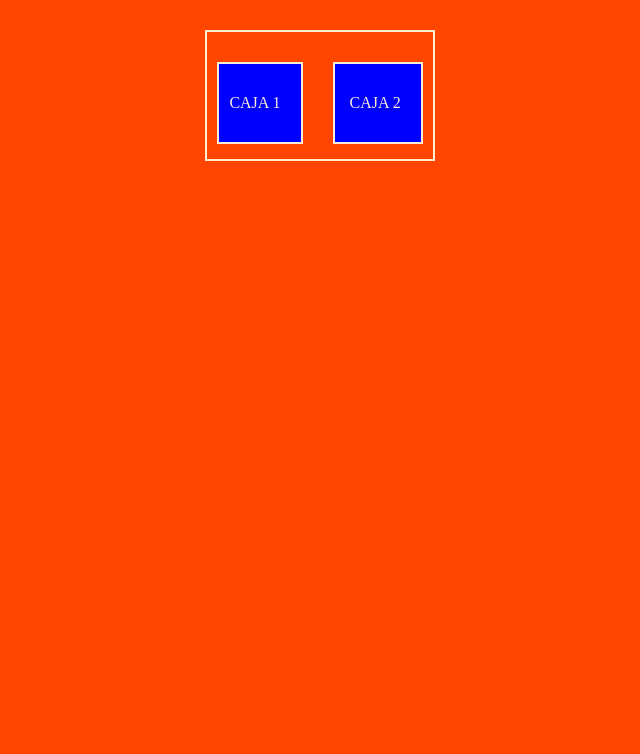
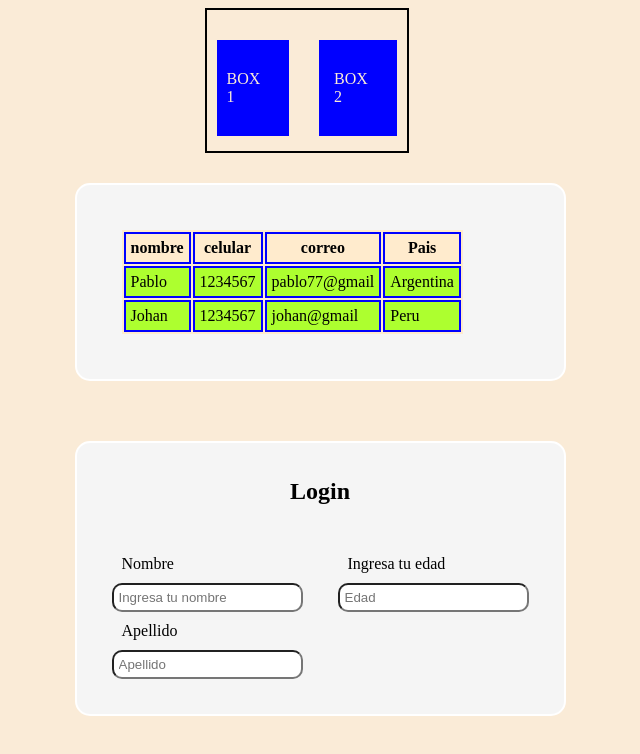
Before and after one commit to JPgitidaho/Curso-Funval, a plain HTML site: page Dia tres/index.html in a window 1280 px wide. Shown: the whole page, without its empty margins (320-960 px from the left). Drawn offline with Linux system fonts and the light colour scheme.

Commit message:
actualization

```diff
--- a/Dia tres/base.css
+++ b/Dia tres/base.css
@@ -1,21 +1,27 @@
-* {
-  margin: 0;
-  padding: 0;
+
+body {
+  background-color: antiquewhite;
 }
-body {
-  background-color: orangered;
-  display: flex;
-  justify-content: center;
+main {
+  display: grid;
+  grid-template-columns: repeat(3, 1fr);
+
+
 }
-.caja-contenedor,
-.caja-contenedor-2 {
+.boxs {
+grid-column: 2;
+margin-left: 160px;
+display: flex;
+border:solid 2px black;
+width: 200px;
+}
+.caja-contenedor-1,
+.caja-contenedor-2{
   background-color: blue;
-  align-items: center;
-  justify-content: center;
   color: antiquewhite;
-  border: 2px solid antiquewhite;
+
 }
-.caja-contenedor {
+.caja-contenedor-1 {
   padding: 30px 20px 30px 10px;
   margin: 30px 15px 15px 10px;
 }
@@ -23,8 +29,56 @@ body {
   padding: 30px 20px 30px 15px;
   margin: 30px 10px 15px 15px;
 }
-section {
-  display: flex;
-  border: 2px solid blanchedalmond;
-  margin-top: 30px;
+
+
+
+.card {
+  justify-content: center;
+  grid-column: 2;
+  background-color: whitesmoke;
+  justify-content: center;
+  border: 2px solid white;
+  margin: 30px;
+  border-radius: 15px;
+  padding: 15px;
 }
+
+table,
+th {
+  margin: 30px;
+  background-color: blanchedalmond;
+}
+thead,
+th,
+tbody td {
+  border-collapse: collapse;
+  border: solid 2px blue;
+  color: black;
+  padding: 5px;
+
+}
+tbody {
+  background-color: greenyellow;
+}
+
+#formulario {
+  display: grid;
+  grid-template-columns: 1fr 1fr;
+  gap: 15px;
+  padding: 10px;
+}
+h2 {
+  text-align: center;
+}
+.input-1,
+.input-2 {
+  margin: 10px;
+}
+p {
+  padding: 5px;
+  margin: 5px;
+}
+input {
+  border-radius: 10px;
+  padding: 5px;
+}
--- a/Dia tres/index.html
+++ b/Dia tres/index.html
@@ -9,10 +9,56 @@
 </head>
 
 <body>
-    <section>
-    <div class="caja-contenedor">CAJA 1</div>
-    <div class="caja-contenedor-2">CAJA 2</div>
-</section>
+    <main>
+        <section class="boxs">
+
+                <div class="caja-contenedor-1">BOX 1</div>
+                <div class="caja-contenedor-2">BOX 2</div>
+
+        </section>
+        <section class="card">
+            <table>
+                <thead>
+                    <tr>
+                        <th>nombre</th>
+                        <th>celular</th>
+                        <th>correo</th>
+                        <th>Pais</th>
+                    </tr>
+                </thead>
+                <tbody>
+                    <tr>
+                        <td>Pablo</td>
+                        <td>1234567</td>
+                        <td>pablo77@gmail</td>
+                        <td>Argentina</td>
+                    </tr>
+                    <tr>
+                        <td>Johan</td>
+                        <td>1234567</td>
+                        <td>johan@gmail</td>
+                        <td>Peru</td>
+                    </tr>
+                </tbody>
+            </table>
+
+        </section>
+        <section class="card">
+            <h2>Login</h2>
+            <form id="formulario">
+                <div class="input-1">
+                    <p>Nombre</p>
+                    <input type="text" placeholder="Ingresa tu nombre">
+                    <p>Apellido</p>
+                    <input type="text" placeholder="Apellido">
+                </div>
+                <div class="input-2">
+                    <p>Ingresa tu edad</p>
+                    <input type="number" placeholder="Edad">
+                </div>
+            </form>
+        </section>
+    </main>
 </body>
 
 </html>
```
